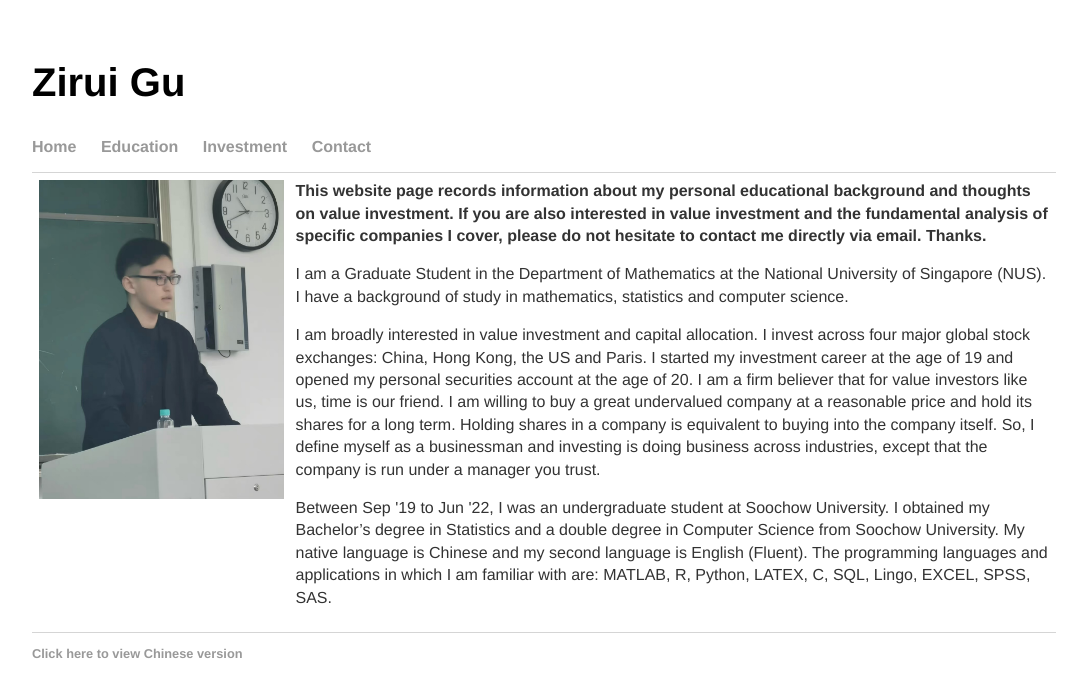
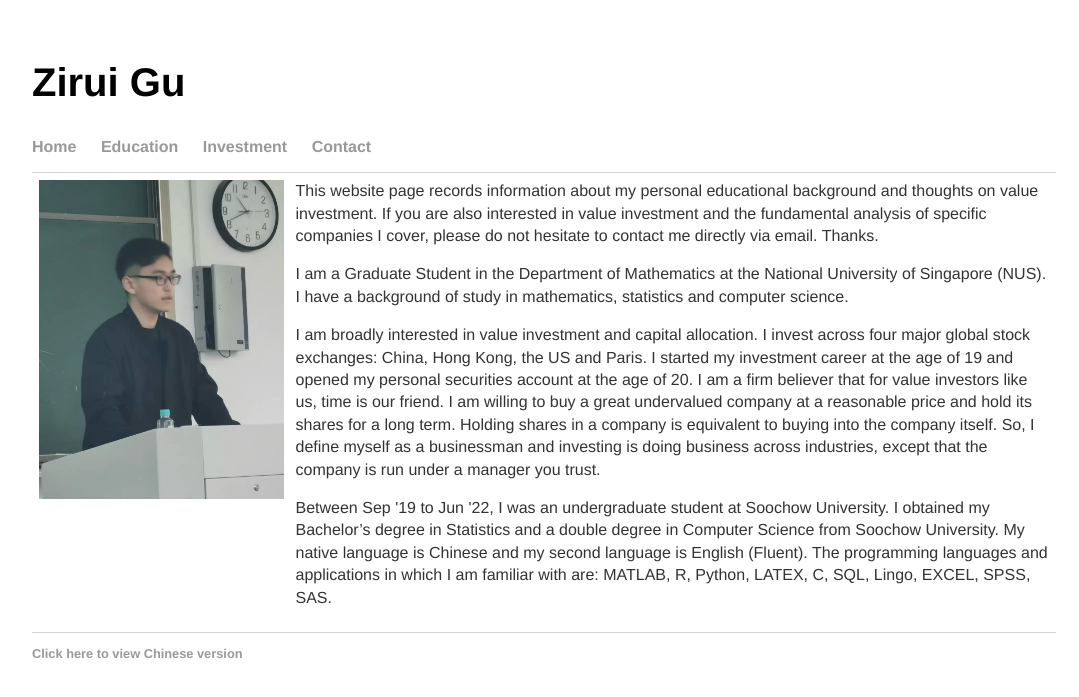
Before and after one commit to ziruigu/ziruigu.github.io, a Jekyll site: the page built from index.html, in a window 1280 px wide. Shown: the top 697 px of the page, without its empty margins (96-1175 px from the left). Built offline with Jekyll 4.4.1, drawn with Linux system fonts in a browser that asks for light colours.

```diff
--- a/index.html
+++ b/index.html
@@ -21,7 +21,7 @@ title: Zirui Gu
     </td>
     <td>
       <div id="blurb">
-	<p><b>This website page records information about my personal educational background and thoughts on value investment. If you are also interested in value investment and the fundamental analysis of specific companies I cover, please do not hesitate to contact me directly via email. Thanks.</b></p>
+	<p>This website page records information about my personal educational background and thoughts on value investment. If you are also interested in value investment and the fundamental analysis of specific companies I cover, please do not hesitate to contact me directly via email. Thanks.</p>
 
 	<p>I am a Graduate Student in the Department of Mathematics at the National University of Singapore (NUS).  I have a background of study in mathematics, statistics and computer science.</p>
 
```
